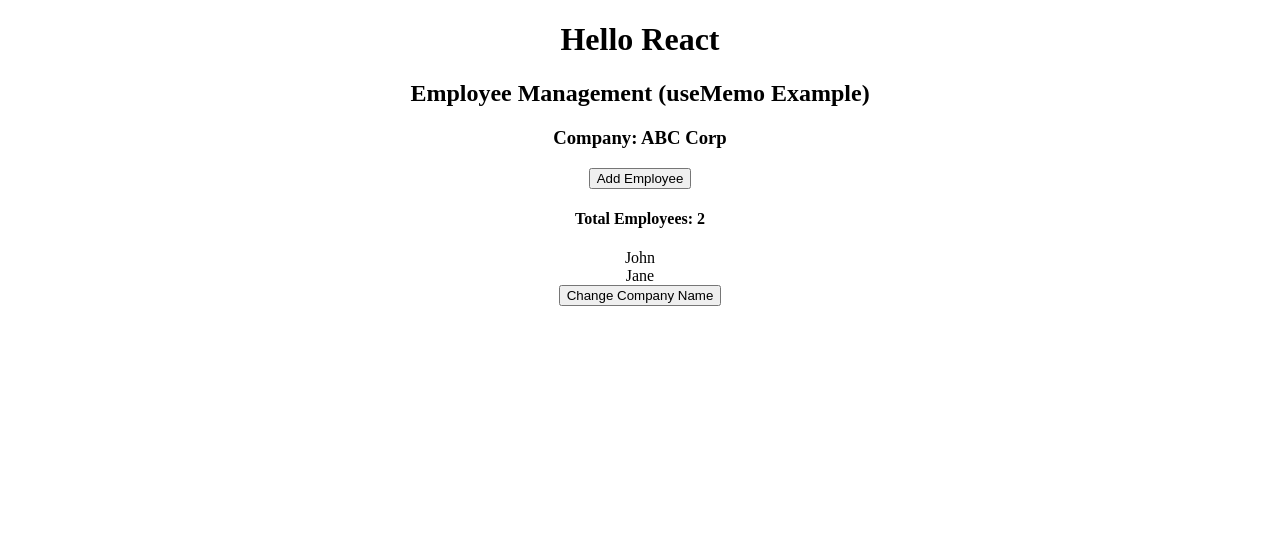
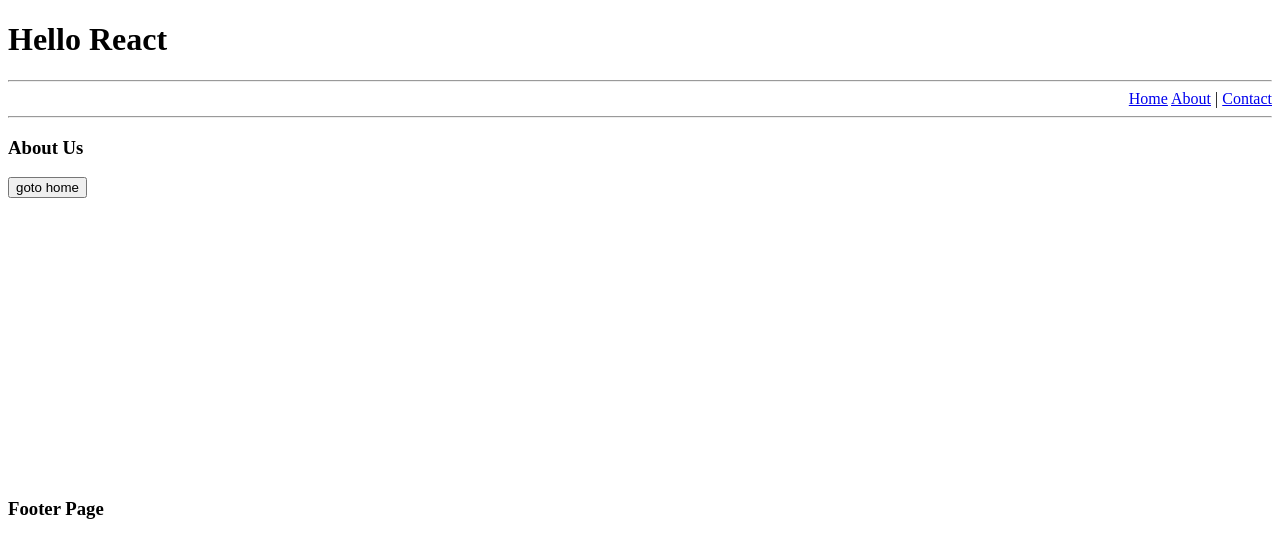
Before and after one commit to vlaksush2021/feb-2025, a React (Create React App) app in the folder 04-react.js/project1/hello-react/: page /about in a window 1280 px wide. Shown: the top 558 px of the page. Built offline with nearby package versions, Linux system fonts and the light colour scheme.

Commit message:
routing concept notes,demos added

```diff
--- a/04-react.js/project1/hello-react/package.json
+++ b/04-react.js/project1/hello-react/package.json
@@ -3,8 +3,10 @@
   "version": "0.1.0",
   "private": true,
   "dependencies": {
-    "react": "^19.1.0",
-    "react-dom": "^19.1.0",
+    "@reach/router": "^1.3.4",
+    "react": "^16.14.0",
+    "react-dom": "^16.14.0",
+    "react-router-dom": "^5.3.0",
     "react-scripts": "5.0.1"
   },
   "scripts": {
--- a/04-react.js/project1/hello-react/src/App.js
+++ b/04-react.js/project1/hello-react/src/App.js
@@ -16,6 +16,16 @@ import NameContext from './components/context/NameContext';
 import ParentComponent from './components/performance/ParentComponent';
 import EmployeeManagement from './components/performance/EmployeeManagement';
 import EmployeeManagementComponent from './components/performance/EmployeeManagementComponent';
+import Home from './components/routing/Home';
+import About from './components/routing/About';
+import Contact from './components/routing/Contact';
+
+// below one line is for reach-router
+import { Router, Link } from '@reach/router';
+
+// below one line is for react router
+//import { BrowserRouter as Router, Switch, Route, Link } from 'react-router-dom'
+
 
 function App() {
   const productInfo = { name: 'Laptop', price: '$1000' };
@@ -38,7 +48,8 @@ function App() {
   const orgName = "ABC Technologies"
 
   return (
-    <div style={{ textAlign: 'center' }}>
+    // <div style={{ textAlign: 'center' }}>
+    <div>
       <h1>Hello React</h1>
       {/* <FirstComponent name={name} org="ABC" />
 
@@ -88,7 +99,48 @@ function App() {
       {/* Performance */}
       {/* <ParentComponent /> */}
       {/* <EmployeeManagement /> */}
-      <EmployeeManagementComponent />
+      {/* <EmployeeManagementComponent /> */}
+
+
+      {/* Routing - reach router */}
+
+      <hr />
+      <div align="right">
+        <Link to="/">Home</Link>  <Link to="/about">About</Link>   |   <Link to="/contact">Contact</Link>
+      </div>
+      <hr />
+      <Router>
+        <Home path="/" />
+        <About path="/about" />
+        <Contact path="/contact" />
+      </Router>
+      <h3 style={{ marginTop: 300 }}>Footer Page</h3>
+
+
+
+
+      {/* Routing - react router */}
+      {/*
+      <hr />
+      <div align="right">
+        <Router>
+          <Link to="/">Home</Link>  <Link to="/about">About</Link>   |   <Link to="/contact">Contact</Link>
+
+          <Switch>
+            <Route exact path="/" component={Home} />
+            <Route path="/about" component={About} />
+            <Route path="/contact" component={Contact} />
+          </Switch>
+        </Router>
+      </div>
+      <hr />
+      <h3 style={{ marginTop: 300 }}>Footer Page</h3>
+      */}
+
+
+
+
+
 
 
 
--- /dev/null
+++ b/04-react.js/project1/hello-react/src/components/routing/About.js
@@ -0,0 +1,27 @@
+import { navigate } from '@reach/router'
+import React from 'react'
+
+export default function About() {
+    return (
+        <div><h3>About Us</h3>
+
+            <button onClick={() => navigate('/')}>goto home</button>
+        </div>
+    )
+}
+
+
+//// react router
+// import React from 'react';
+// import { withRouter } from 'react-router-dom';
+
+// function About({ history }) {
+//   return (
+//     <div>
+//       <h3>About Us</h3>
+//       <button onClick={() => history.push('/')}>Go to Home</button>
+//     </div>
+//   );
+// }
+
+// export default withRouter(About);
--- /dev/null
+++ b/04-react.js/project1/hello-react/src/components/routing/Contact.js
@@ -0,0 +1,27 @@
+import { navigate } from '@reach/router'
+import React from 'react'
+
+export default function Contact() {
+  return (
+    <div><h3>Contact Page</h3>
+        <button onClick={() => navigate('/')}>goto home</button>
+
+    </div>
+  )
+}
+
+
+// //react router
+// import React from 'react';
+// import { withRouter } from 'react-router-dom';
+
+// function Contact({ history }) {
+//   return (
+//     <div>
+//       <h3>About Us</h3>
+//       <button onClick={() => history.push('/')}>Go to Home</button>
+//     </div>
+//   );
+// }
+
+// export default withRouter(Contact);
--- /dev/null
+++ b/04-react.js/project1/hello-react/src/components/routing/Home.js
@@ -0,0 +1,10 @@
+import { Link, navigate } from '@reach/router'
+import React from 'react'
+
+export default function Home() {
+    return (
+        <div>
+            <h3>Home Page</h3>
+        </div>
+    )
+}
--- a/04-react.js/project1/hello-react/src/index.js
+++ b/04-react.js/project1/hello-react/src/index.js
@@ -1,18 +1,18 @@
+import React from 'react';
+import ReactDOM from 'react-dom';
+import App from './App';
+
+ReactDOM.render(
+  <React.StrictMode>
+    <App />
+  </React.StrictMode>,
+  document.getElementById('root')
+);
+
+
 // import React from 'react';
-// import ReactDOM from 'react-dom';
+// import ReactDOM from 'react-dom/client';
 // import App from './App';
 
-// ReactDOM.render(
-//   <React.StrictMode>
-//     <App />
-//   </React.StrictMode>,
-//   document.getElementById('root')
-// );
-
-
-import React from 'react';
-import ReactDOM from 'react-dom/client';
-import App from './App';
-
-const root = ReactDOM.createRoot(document.getElementById('root'));
-root.render(<App />);
+// const root = ReactDOM.createRoot(document.getElementById('root'));
+// root.render(<App />);
```
Also changed, not shown: 2 other files (tests, documents, lock files or other folders).
